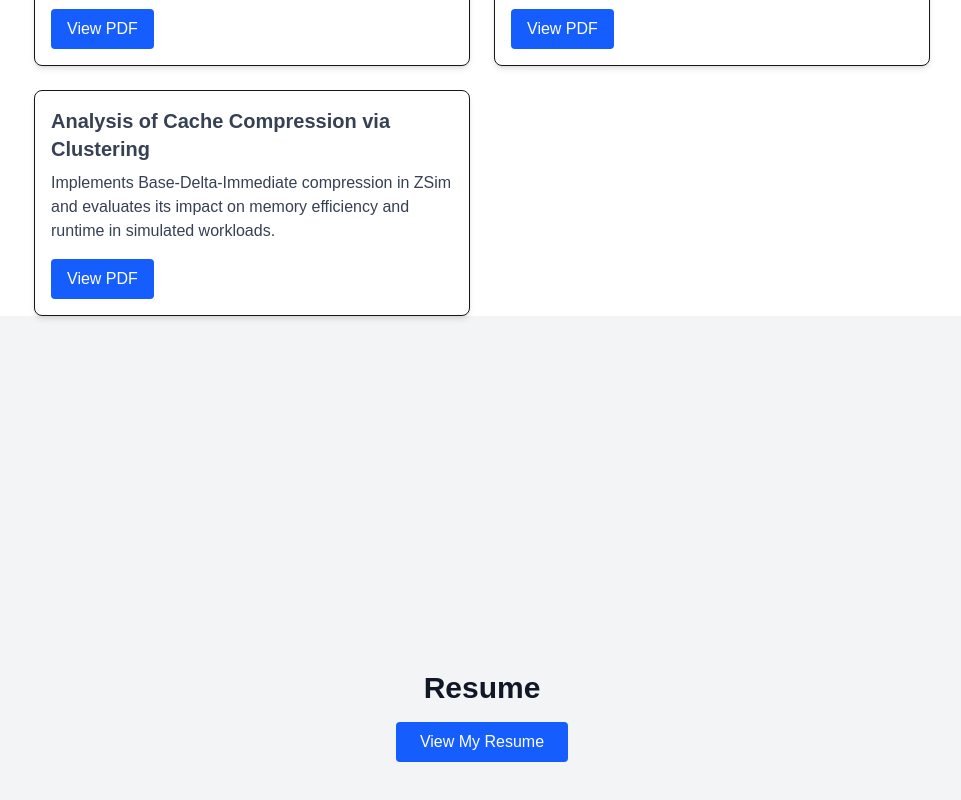
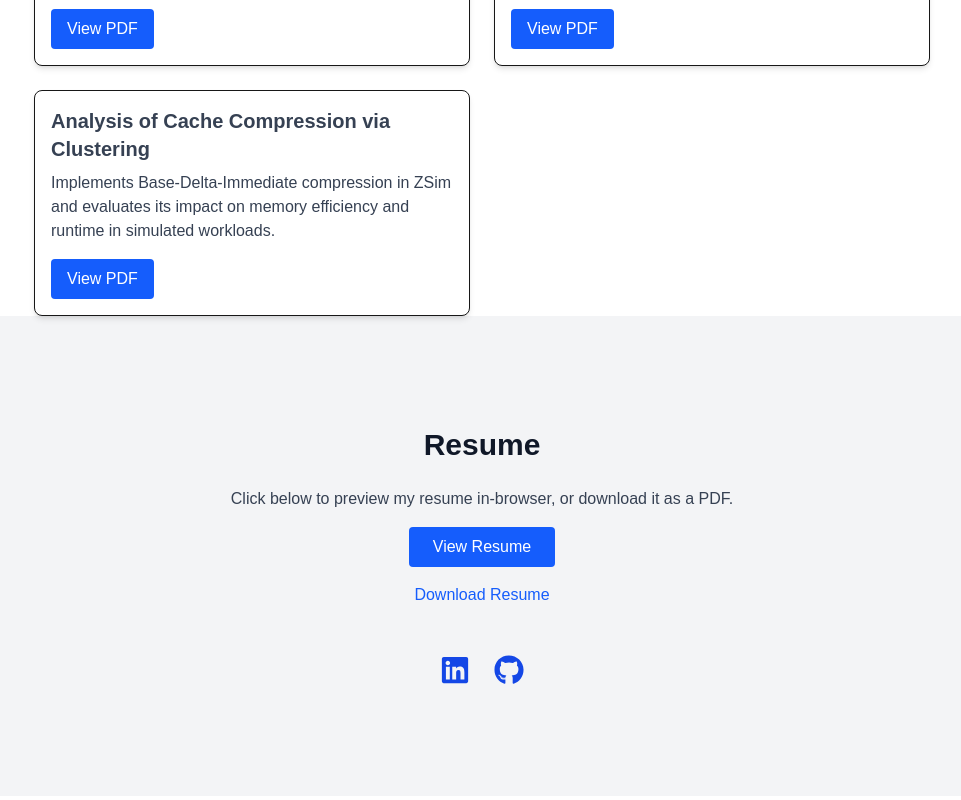
Before and after one commit to Luke-Dagnillo/portfolio-site, a Next.js app: page / in a window 1280 px wide. Shown: the part 3684-4484 px from the top of the page, without its empty margins (158-1119 px from the left). Built offline with nearby package versions, Linux system fonts and the light colour scheme; a web font is replaced by a local one.

Commit message:
finished resume section

```diff
--- a/src/app/page.tsx
+++ b/src/app/page.tsx
@@ -1,9 +1,9 @@
 'use client';
 
-import { useState } from 'react';
+import { useState, useRef, useEffect } from 'react';
 import { motion } from 'framer-motion';
 import { Typewriter } from 'react-simple-typewriter';
-import { FaPython, FaReact, FaGithub, FaMicrochip } from 'react-icons/fa';
+import { FaPython, FaLinkedin, FaGithub, FaMicrochip } from 'react-icons/fa';
 import { SiTensorflow, SiCplusplus } from 'react-icons/si';
 import SkillBar from '@/app/components/SkillBar';
 import ProjectShowcase from '@/app/components/ProjectShowcase';
@@ -21,6 +21,20 @@ export default function Home() {
     { label: "Projects", href: "#projects" },
     { label: "Resume", href: "#resume" },
   ];
+
+  const [showResume, setShowResume] = useState(false);
+  const resumeRef = useRef<HTMLDialogElement>(null);
+
+  useEffect(() => {
+    const dialog = resumeRef.current;
+    if (!dialog) return;
+
+    if (showResume && !dialog.open) {
+      dialog.showModal();
+    } else if (!showResume && dialog.open) {
+      dialog.close();
+    }
+  }, [showResume]);
 
   return (
     <main className="scroll-smooth">
@@ -248,21 +262,64 @@ export default function Home() {
 
       <motion.section
       id="resume"
-        className="min-h-screen flex flex-col justify-center items-center bg-gray-100 px-10"
+      className="min-h-[60vh] bg-gray-100 px-6 py-20 flex flex-col items-center justify-center text-center"
       initial={{ opacity: 0, y: 20 }}
       whileInView={{ opacity: 1, y: 0 }}
       transition={{ duration: 0.6 }}
       viewport={{ once: true }}
     >
-        <h2 className="text-3xl font-semibold text-gray-900">Resume</h2>
+      <h2 className="text-3xl font-semibold text-gray-900 mb-6">Resume</h2>
+
+      <p className="text-gray-700 max-w-xl mb-4">
+        Click below to preview my resume in-browser, or download it as a PDF.
+      </p>
+
+      {/* Resume Modal Button */}
+      <button
+        onClick={() => setShowResume(true)}
+        className="mb-4 px-6 py-2 bg-blue-600 text-white rounded hover:bg-blue-700 transition"
+      >
+        View Resume
+      </button>
+
+      {/* Download Link */}
       <a
         href="/Luciano_Dagnillo_Resume.pdf"
         target="_blank"
         rel="noopener noreferrer"
-          className="mt-4 px-6 py-2 bg-blue-600 text-white rounded hover:bg-blue-700"
+        className="mb-6 text-blue-600 hover:underline"
       >
-          View My Resume
+        Download Resume
       </a>
+
+      {/* Social Icons */}
+      <div className="flex gap-6 text-3xl text-blue-700 mt-6">
+        <a href="https://www.linkedin.com/in/luciano-dagnillo-0a910a306/" target="_blank" rel="noopener noreferrer">
+          <FaLinkedin className="hover:text-blue-800 transition" />
+        </a>
+        <a href="https://github.com/Luke-Dagnillo" target="_blank" rel="noopener noreferrer">
+          <FaGithub className="hover:text-gray-800 transition" />
+        </a>
+      </div>
+
+      {/* Modal View */}
+      <dialog
+        ref={resumeRef}
+        className="backdrop:bg-black/50 fixed top-1/2 left-1/2 -translate-x-1/2 -translate-y-1/2 max-w-4xl w-full rounded-lg p-0"
+        onClose={() => setShowResume(false)}
+        open={showResume}
+      >
+        <div className="flex justify-between items-center p-4 border-b bg-gray-100">
+          <span className="font-semibold">Luciano Dagnillo – Resume</span>
+          <button onClick={() => setShowResume(false)} className="text-sm text-gray-600 hover:text-black">
+            Close ✕
+          </button>
+        </div>
+        <iframe
+          src="/papers/DAGNILLO_LUKE_resume.pdf"
+          className="w-full h-[75vh]"
+        ></iframe>
+      </dialog>
     </motion.section>
     </main>
   );
```
Also changed, not shown: 1 other file (tests, documents, lock files or other folders). Lines whose indentation alone changed are shown as unchanged.
